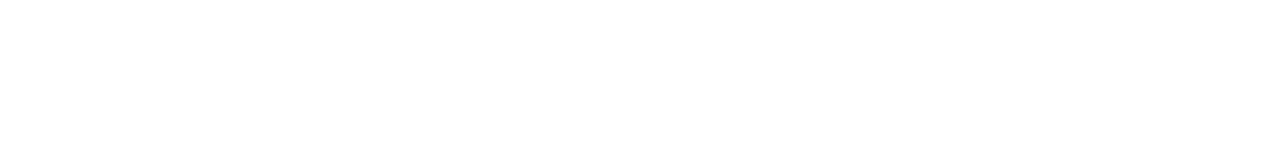
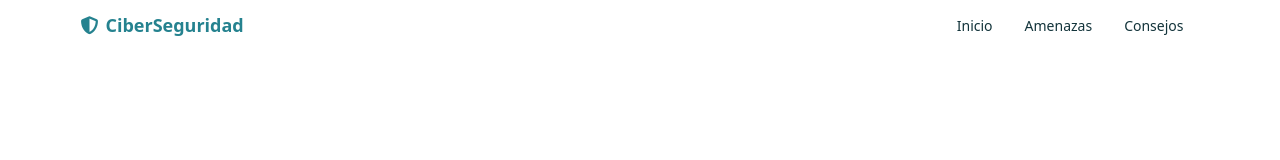
Before and after one commit to IJaqueP/Proyecto-CiberSeguridad, a plain HTML site: page main.html in a window 1280 px wide. Drawn offline with nearby package versions, Linux system fonts and the light colour scheme.

Commit message:
navBar lista, secciones definidas

```diff
--- a/main.html
+++ b/main.html
@@ -5,33 +5,61 @@
     <meta name="viewport" content="width=device-width, initial-scale=1.0">
     <!--Bootstrap-->
     <link href="https://cdn.jsdelivr.net/npm/bootstrap@5.3.8/dist/css/bootstrap.min.css" rel="stylesheet" integrity="sha384-sRIl4kxILFvY47J16cr9ZwB07vP4J8+LH7qKQnuqkuIAvNWLzeN8tE5YBujZqJLB" crossorigin="anonymous">
+    <!--Font Awesome-->
+    <link rel="stylesheet" href="https://cdnjs.cloudflare.com/ajax/libs/font-awesome/6.4.0/css/all.min.css">
+    <!--Fuente de Letras-->
+    <link href="https://fonts.googleapis.com/css2?family=Inter:wght@300;400;500;600;700&display=swap" rel="stylesheet">
     <!--CSS-->
     <link rel="stylesheet" href="assets/css/style.css">
     <title>Ciber Seguridad</title>
 </head>
 <body>
+    <!--Barra de Navegación-->
+    <nav class="navbar navbar-expand-lg fixed-top">
+        <div class="container">
+            <a href="#inicio" class="navbar-brand fw-bold">
+                <i class="fas fa-shield-alt me-2"></i>CiberSeguridad
+            </a>
+            <button class="navbar-toggler" type="button" data-bs-toggle="collapse" data-bs-target="navbarNav">
+                <span class="navbar-toggler-icon"></span>
+            </button>
+            <div class="collapse navbar-collapse" id="navbarNav">
+                <ul class="navbar-nav ms-auto">
+                    <li class="nav-item">
+                        <a href="#inicio" class="nav-link">Inicio</a>
+                    </li>
+                    <li class="nav-item">
+                        <a href="#amenazas" class="nav-link">Amenazas</a>
+                    </li>
+                    <li>
+                        <a href="#consejos" class="nav-link">Consejos</a>
+                    </li>
+                </ul>
+            </div>
+        </div>
+    </nav>
+
+    <!-- Inicio de Sección (Introducción)-->
+
+    <!-- Primera Sección (Amenazas Comunes)-->
+
+    <!-- Sección con carrusel -->
+
+    <!-- Segunda Sección (Consejos de Seguridad)-->
+
+    <!-- Formulario -->
+
+    <!-- Modal -->
+
+    <!-- Footer -->
 
 
 
 
 
 
-
-
-
-
-
-
-
-
-
-
-
-
-
-
-
-
+    <!--JQuery-->
+    <script src="https://code.jquery.com/jquery-3.6.0.min.js"></script>
     <!--Bootstrap-->
     <script src="https://cdn.jsdelivr.net/npm/bootstrap@5.3.8/dist/js/bootstrap.bundle.min.js" integrity="sha384-FKyoEForCGlyvwx9Hj09JcYn3nv7wiPVlz7YYwJrWVcXK/BmnVDxM+D2scQbITxI" crossorigin="anonymous"></script>
     <script src="https://cdn.jsdelivr.net/npm/@popperjs/core@2.11.8/dist/umd/popper.min.js" integrity="sha384-I7E8VVD/ismYTF4hNIPjVp/Zjvgyol6VFvRkX/vR+Vc4jQkC+hVqc2pM8ODewa9r" crossorigin="anonymous"></script>
```
